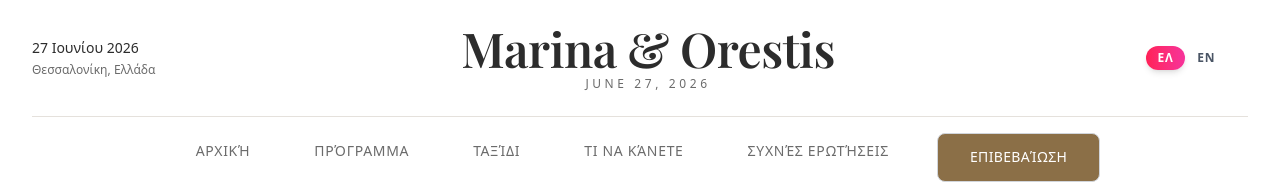
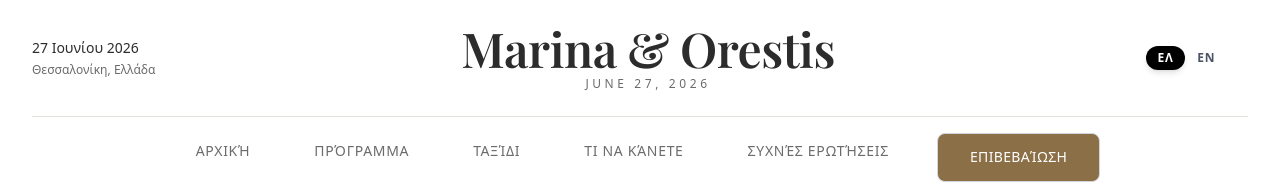
Before and after one commit to oalagial/marina-orestis-wedding, a React (Vite) app: page /rsvp in a window 1280 px wide. Shown: the top 184 px of the page. Built offline with nearby package versions, Linux system fonts and the light colour scheme; a web font is replaced by a local one.

Commit message:
refactor: Simplify button styles in LanguageSwitcher component; remove gradient backgrounds and implement solid color for improved design consistency.

```diff
--- a/src/components/LanguageSwitcher.jsx
+++ b/src/components/LanguageSwitcher.jsx
@@ -12,22 +12,22 @@ const LanguageSwitcher = () => {
         <div className="flex items-center bg-white/50 backdrop-blur-sm rounded-full p-1 border border-white/20">
             <button
                 onClick={() => changeLanguage('el')}
-                className={`px-3 py-1 rounded-full text-xs font-semibold tracking-wider transition-all duration-300 ${
-                    i18n.language === 'el'
-                        ? 'bg-gradient-to-r from-rose-500 to-pink-500 text-white shadow-md'
-                        : 'text-gray-600 hover:text-gray-800 hover:bg-white/50'
-                }`}
+                className={`px-3 py-1 rounded-full text-xs font-semibold tracking-wider transition-all duration-300 ${i18n.language === 'el'
+                    ? 'text-white shadow-md'
+                    : 'text-gray-600 hover:text-gray-800 hover:bg-white/50'
+                    }`}
+                style={i18n.language === 'el' ? { backgroundColor: 'black' } : {}}
                 title="Ελληνικά"
             >
                 ΕΛ
             </button>
             <button
                 onClick={() => changeLanguage('en')}
-                className={`px-3 py-1 rounded-full text-xs font-semibold tracking-wider transition-all duration-300 ${
-                    i18n.language === 'en'
-                        ? 'bg-gradient-to-r from-rose-500 to-pink-500 text-white shadow-md'
-                        : 'text-gray-600 hover:text-gray-800 hover:bg-white/50'
-                }`}
+                className={`px-3 py-1 rounded-full text-xs font-semibold tracking-wider transition-all duration-300 ${i18n.language === 'en'
+                    ? 'text-white shadow-md'
+                    : 'text-gray-600 hover:text-gray-800 hover:bg-white/50'
+                    }`}
+                style={i18n.language === 'en' ? { backgroundColor: 'black' } : {}}
                 title="English"
             >
                 EN
```
